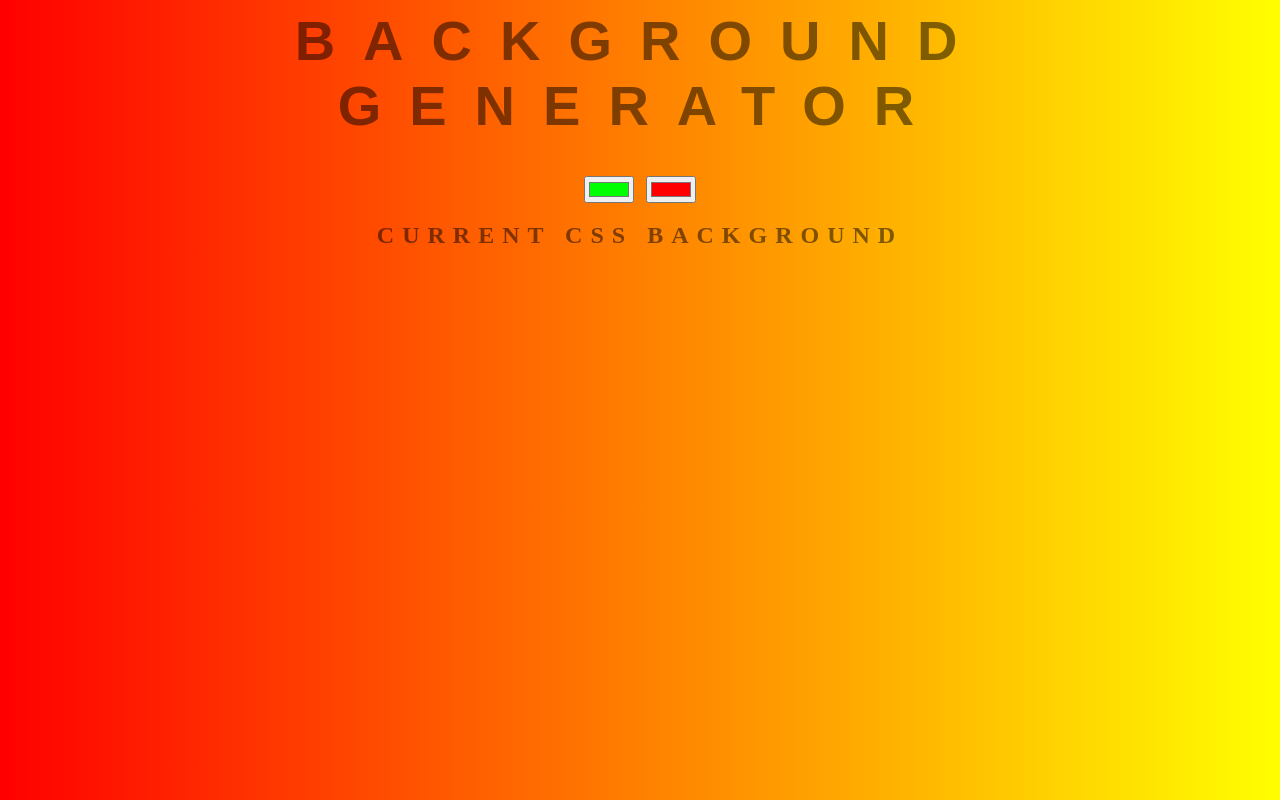
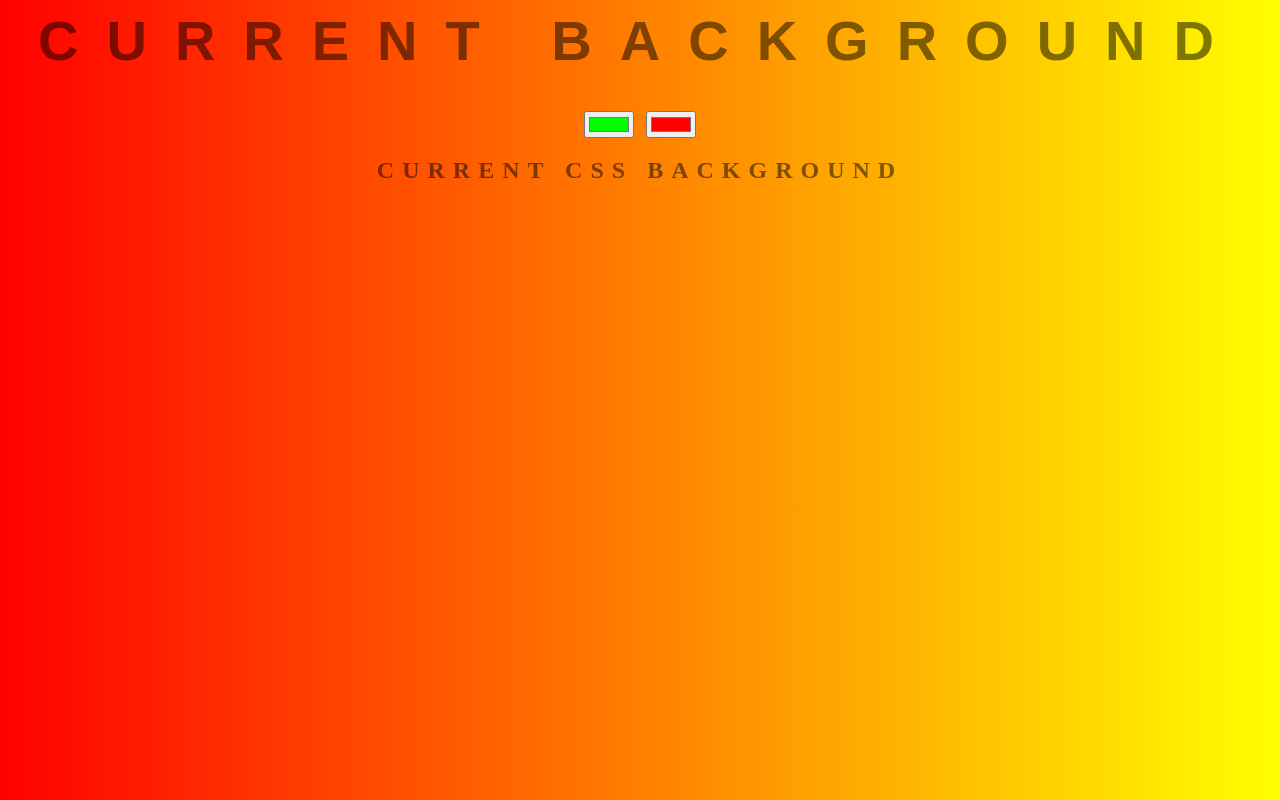
Before and after one commit to cs-cognitome/gradient-generator, a plain HTML site: page index.html in a window 1280 px wide. Drawn offline with Linux system fonts and the light colour scheme.

Commit message:
changing text

```diff
--- a/index.html
+++ b/index.html
@@ -7,7 +7,7 @@
 
 </head>
 <body id="gradient">
-    <h1>Background Generator</h1>
+    <h1>Current Background</h1>
     <input class="color1" type="color" name="color1" value="#00ff00">
     <input class="color2" type="color" name="color2" value="#ff0000">
     <h2>Current CSS Background</h2>
```
